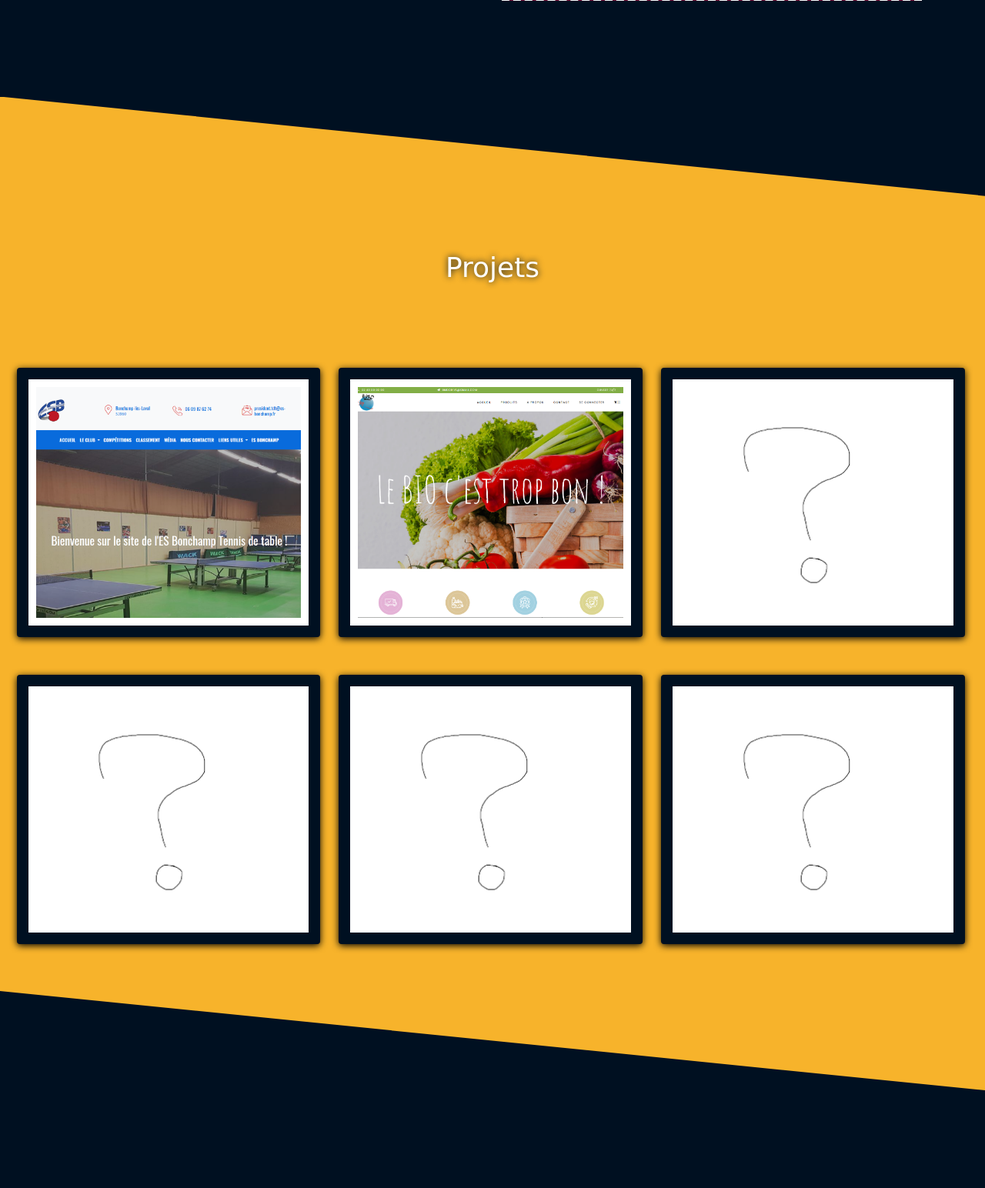
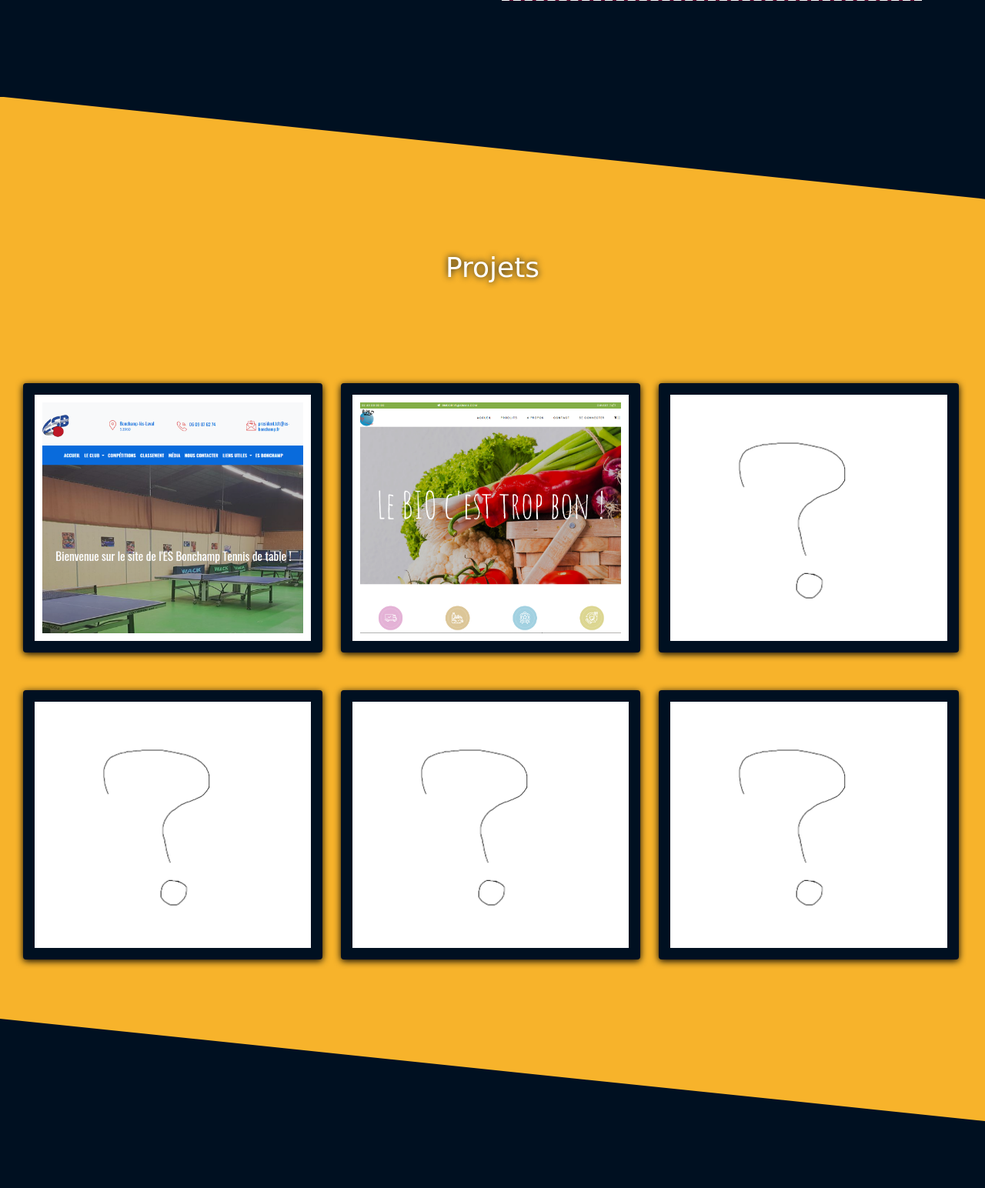
Before and after one commit to Bastien-Meziere/Portfolio-LOCAL, a PHP site: page /Portfolio/ in a window 1280 px wide. Shown: the part 1629-3173 px from the top of the page at 77% size. Run offline with PHP 8.4, Linux system fonts and the light colour scheme; some libraries are stand-ins or nearby versions; some web fonts are replaced.

Commit message:
Ajout padding pour row section projets

```diff
--- a/asset/css/style.css
+++ b/asset/css/style.css
@@ -73,6 +73,9 @@ form {
 
 .m-bottom150 {
     margin-bottom: 150px;
+}
+.pad-20 {
+    padding: 20px;
 }
 /* Titre pour chaque section */
 .titresection {
--- a/index.php
+++ b/index.php
@@ -95,7 +95,7 @@
                     <div class="col-12">
                         <h2 class="titreprojets">Projets</h2>
                     </div>
-                    <div class="row m-bottom150">
+                    <div class="row m-bottom150 pad-20">
                         <div class="col-md-4 col-sm-6 col-xs-12 card-space">
                             <a href="https://github.com/Bastien-Meziere/ESB-TDT-LOCAL" target="_blank">
                                 <div class="card">
```
